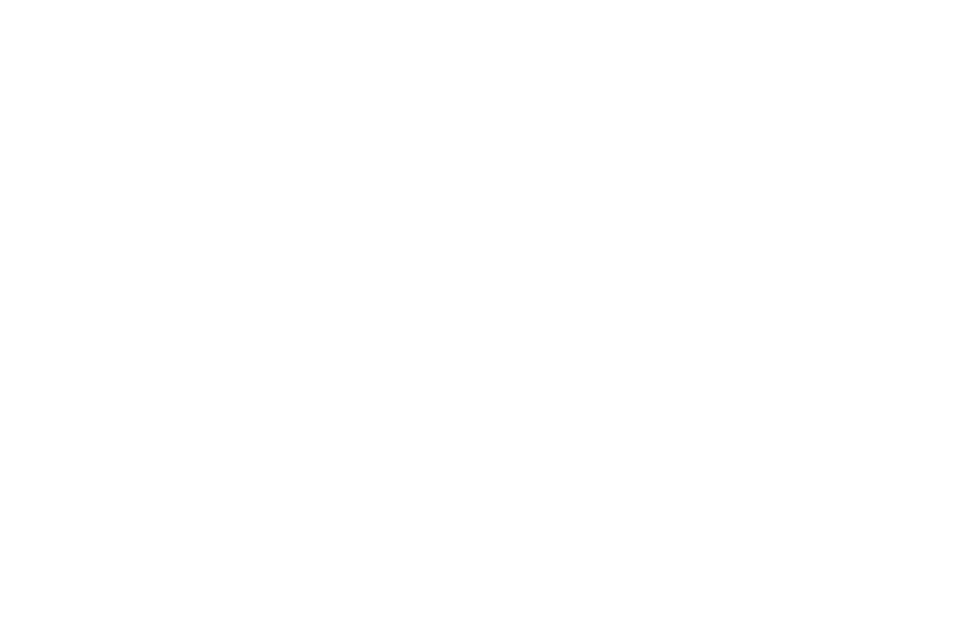
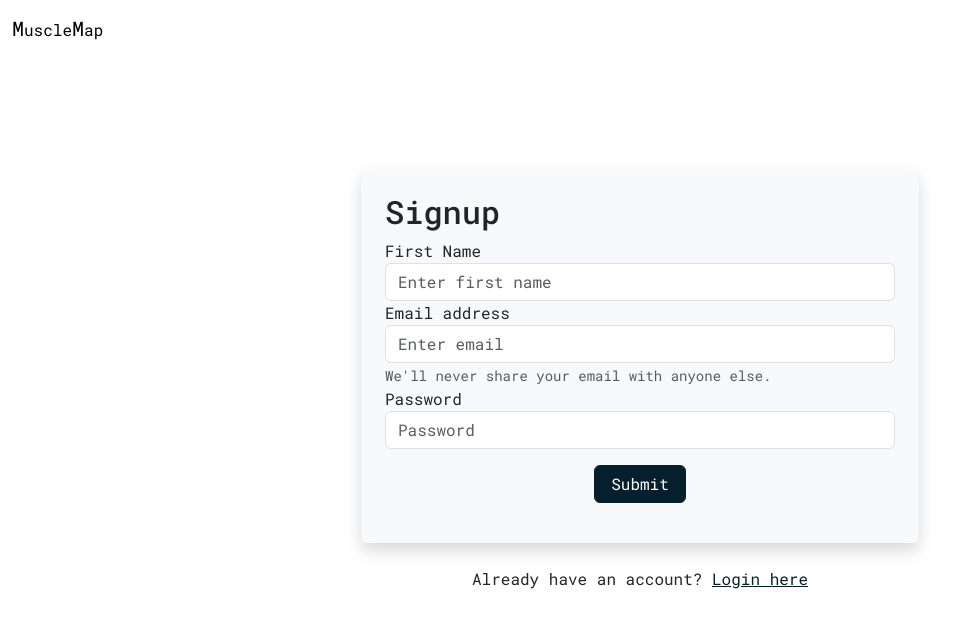
Before and after one commit to KeoniHan2024/Gym-Tracker-FrontEnd, a React (Vite) app: page /signup in a window 1280 px wide. Shown: the top 628 px of the page, without its empty margins (0-972 px from the left). Built offline with nearby package versions, Linux system fonts and the light colour scheme.

Commit message:
Login authentication
-Login makes requests to backend and checks if credentials are correct
-Signup sends POST request to the backend to create an account
-Receives a token that is stored in local storage if correct
-Added HTML type in types.ts
-
-More

```diff
--- a/package.json
+++ b/package.json
@@ -15,7 +15,9 @@
     "@fortawesome/free-solid-svg-icons": "^6.7.2",
     "@fortawesome/react-fontawesome": "^0.2.2",
     "aws-amplify": "^6.13.4",
+    "axios": "^1.8.3",
     "bootstrap": "^5.3.3",
+    "dotenv": "^16.4.7",
     "express": "^4.21.2",
     "react": "^18.2.0",
     "react-dom": "^18.2.0",
@@ -24,6 +26,7 @@
   "devDependencies": {
     "@aws-amplify/backend": "^1.14.2",
     "@aws-amplify/backend-cli": "^1.4.12",
+    "@types/node": "^22.13.10",
     "@types/react": "^18.0.27",
     "@types/react-dom": "^18.0.10",
     "@vitejs/plugin-react": "^3.1.0",
--- a/src/App.tsx
+++ b/src/App.tsx
@@ -1,11 +1,14 @@
 import { BrowserRouter, Routes, Route } from "react-router-dom";
 import Home from "./pages/Home";
 import Signup from "./pages/Signup";
+import Login from "./pages/Login";
 import 'bootstrap/dist/css/bootstrap.min.css';
 import '../scss/colors.css';
 import 'bootstrap/dist/js/bootstrap.bundle.min.js';  // This includes Popper.js
 import '../scss/components.css';
 import '../scss/main.css';
+
+
 
 
 function App() {
@@ -15,7 +18,7 @@ function App() {
         <Routes>
           <Route index element={<Home />} />
           <Route path="/home" element={<Home />} />
-          <Route path="/login" element={<Home />} />
+          <Route path="/login" element={<Login />} />
           <Route path="/signup" element={<Signup />} />
         </Routes>
       </BrowserRouter>
--- a/src/components/ui/header.tsx
+++ b/src/components/ui/header.tsx
@@ -3,11 +3,11 @@ import { faBars } from '@fortawesome/free-solid-svg-icons';
 
 
 
-function Header( {showNav }: {showNav:boolean} ) {
+function Header( {showNav, textColor }: {showNav:boolean, textColor:string} ) {
   return (
     <>
     <div className="header-container">
-        <nav className="navbar navbar-expand-lg bg-transparent text-white" >
+        <nav className={`navbar navbar-expand-lg bg-transparent text-${textColor}`} >
           <div className="container-fluid">
             <a className="navbar-brand text-reset" href="/">M<span className="fs-6">uscle</span>M<span className="fs-6">ap</span></a>
 
--- a/src/pages/Home.tsx
+++ b/src/pages/Home.tsx
@@ -4,7 +4,7 @@ import Hero from "../components/Hero";
 function HomeScreen() {
   return (
     <>
-      <Header showNav={true}></Header>
+      <Header showNav={false} textColor="white"></Header>
       <Hero></Hero>
     </>
   );
--- a/src/pages/Login.tsx
+++ b/src/pages/Login.tsx
@@ -0,0 +1,60 @@
+import Header from "../components/ui/header";
+import axios from "axios";
+import { FormEvent } from "../types";
+import { useNavigate } from 'react-router-dom';
+import { useState } from "react";
+
+
+function Login(){
+    const [errorMessage, setErrorMessage] = useState<String | null>(null);
+    const navigate = useNavigate();
+
+
+    const handleSubmit = (event: FormEvent) => {
+        event.preventDefault();
+        const formData = new FormData(event.target as HTMLFormElement);
+        const payload = Object.fromEntries(formData);
+
+        axios.post('http://localhost:8080/users/login', payload)
+        .then(response => {
+            const { token, user} = response.data;
+            localStorage.setItem("token", token);
+            console.log("User Logged in", user);
+            navigate('/'); //TODO - CHANGE TO DASHBOARD WITH USER STATS (Protected Route)
+        })
+        .catch(err => {
+            console.log("error");
+            setErrorMessage("Login Failed");
+        })
+    }
+
+    return(
+       <>
+           <Header showNav={false} textColor={"black"}/>
+                <div className="container d-flex flex-column justify-content-center align-items-center vh-100">
+                        <div className="col-md-6 p-4 shadow rounded bg-light">
+                            <form onSubmit={handleSubmit}>
+                                <div className="form-group">
+                                    <h2>Login</h2>
+                                    {errorMessage && <div className="alert alert-danger">{errorMessage}</div>}
+                                    <label htmlFor="exampleInputEmail1">Email address</label>
+                                    <input type="email" className="form-control" name="email" aria-describedby="emailHelp" placeholder="Enter email"/>
+                                </div>
+                                <div className="form-group">
+                                    <label htmlFor="exampleInputPassword1">Password</label>
+                                    <input type="password" name="password" className="form-control" id="exampleInputPassword1" placeholder="Password"/>
+                                </div>
+                                <div className="d-flex justify-content-center py-3">
+                                    <button type="submit" className="btn btn-primary center px-3">Submit</button>
+                                </div>
+                            </form>
+                        </div>
+                        <div className="col-md-6 text-center py-4">
+                            <p>Don't have an account? <a href="/Signup">Signup here</a></p>
+                    </div>
+                </div>
+       </>
+    );
+}
+
+export default Login;
--- a/src/pages/Signup.tsx
+++ b/src/pages/Signup.tsx
@@ -1,12 +1,69 @@
 import Hero from "../components/Hero";
 import Header from "../components/ui/header";
+import axios from 'axios';
+import { useState } from "react";
+import { FormEvent } from "../types";
+import { useNavigate } from 'react-router-dom';
 
-function Signup(){
+function Signup() {
+    // const apiUrl = process.env.REACT_APP_API_URL; // will be 'http://localhost:8080'
+    const [errorMessage, setErrorMessage] = useState<String | null>(null);
+    const navigate = useNavigate();
+
+    const handleSubmit = (event: FormEvent) => {
+        event.preventDefault();
+        const formData = new FormData(event.target as HTMLFormElement);
+        const payload = Object.fromEntries(formData);
+
+        axios.post('http://localhost:8080/users/create', payload)
+        .then(response => {
+            navigate('/');
+        })
+        .catch(err => {
+            if (err.response) {
+                if (err.response.status === 409) {
+                    setErrorMessage("Email is already taken. Please use a different one or reset password");
+                }
+                else {
+                    setErrorMessage("An error has occured");
+                }
+            }
+
+        })
+    }
+
     return (
         <>
-        <Header showNav={false}/>
+            <Header showNav={false} textColor={"black"}/>
+            <div className="container d-flex flex-column justify-content-center align-items-center vh-100">
+                    <div className="col-md-6 p-4 shadow rounded bg-light">
+                        <form onSubmit={handleSubmit}>
+                            <div className="form-group">
+                                <h2>Signup</h2>
+                                {errorMessage && <div className="alert alert-danger">{errorMessage}</div>}
+                                <label htmlFor="exampleInputFirstName1">First Name</label>
+                                <input type="text" className="form-control" name="first_name" placeholder="Enter first name"/>
+                                <label htmlFor="exampleInputEmail1">Email address</label>
+                                <input type="email" className="form-control" name="email" aria-describedby="emailHelp" placeholder="Enter email"/>
+                                <small id="emailHelp" className="form-text text-muted">We'll never share your email with anyone else.</small>
+                            </div>
+                            <div className="form-group">
+                                <label htmlFor="exampleInputPassword1">Password</label>
+                                <input type="password" name="password" className="form-control" id="exampleInputPassword1" placeholder="Password"/>
+                            </div>
+                            <div className="d-flex justify-content-center py-3">
+                                <button type="submit" className="btn btn-primary center px-3">Submit</button>
+                            </div>
+                        </form>
+                    </div>
+                    <div className="col-md-6 text-center py-4">
+                        <p>Already have an account? <a href="/login">Login here</a></p>
+                </div>
+            </div>
+
 
         </>
     )
+
 }
 export default Signup;
--- /dev/null
+++ b/src/types.ts
@@ -0,0 +1,4 @@
+type FormEvent = React.FormEvent<HTMLFormElement>
+
+
+export type { FormEvent };
```
Also changed, not shown: 1 other file (tests, documents, lock files or other folders).
